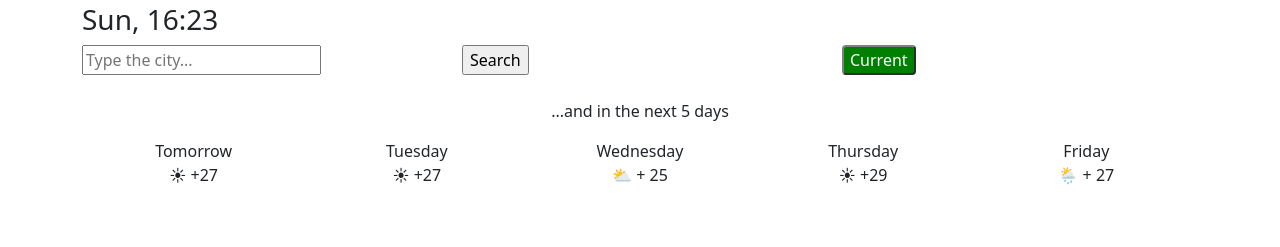
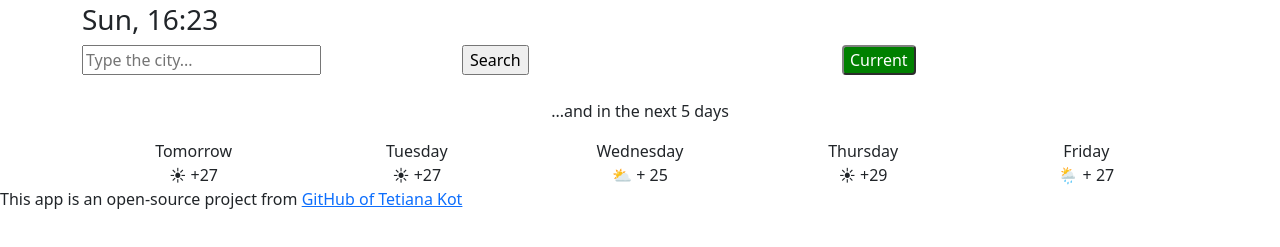
Before and after one commit to vonkott/week6-git, a plain HTML site: page index.html in a window 1280 px wide. Shown: the part 99-346 px from the top of the page. Drawn offline with nearby package versions, Linux system fonts and the light colour scheme; no server answers.

Commit message:
Update index.html
added a GitHub link

```diff
--- a/index.html
+++ b/index.html
@@ -72,6 +72,9 @@
         </div>
       </div>
     </div>
+    <p>
+    This app is an open-source project from <a href="https://github.com/vonkott/week6-git">GitHub of Tetiana Kot</a>
+    </p>
     <script src="src/script.js"></script>
   </body>
 </html>
```
